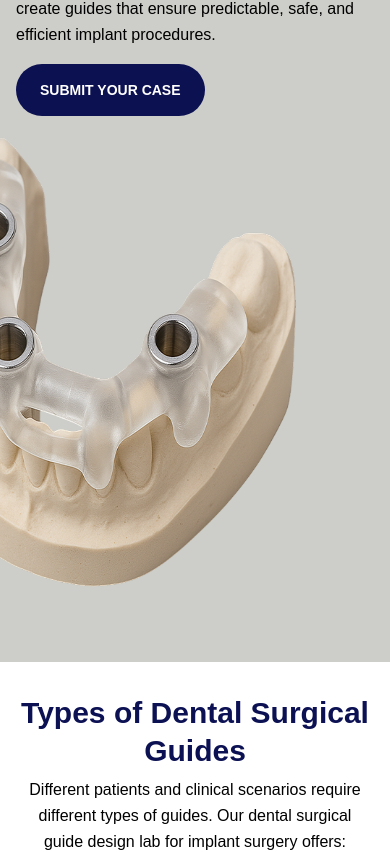
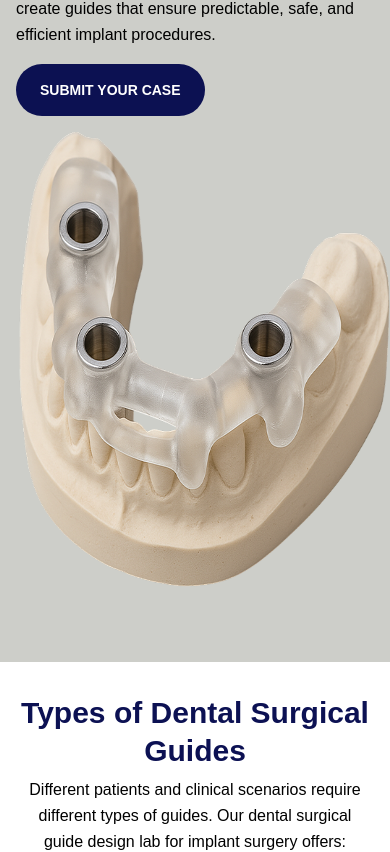
Before and after one commit to SumaraNaseem/dental, a React (Vite) app: page /surgical-guides in a window 390 px wide. Shown: the part 1693-2545 px from the top of the page. Built offline with nearby package versions, Linux system fonts and the light colour scheme; a web font is replaced by a local one.

Commit message:
add files for liv

```diff
--- a/src/pages/SurgicalGuides.jsx
+++ b/src/pages/SurgicalGuides.jsx
@@ -45,7 +45,7 @@ function SurgicalGuides() {
         description="A dental surgical guide is a patient-specific tool designed to guide the placement of dental implants with high precision. By controlling implant angulation, depth, and position, surgical guides reduce risks and improve procedural outcomes. Our dental guide design lab for implant surgery combines advanced planning with expert review to create guides that ensure predictable, safe, and efficient implant procedures."
         image={surgicalimg3}
         imageClass="w-[517px] h-[458px]"
-        rightSpacing="right-20 -translate-x-1/4"
+        rightSpacing="-right-20 lg:-translate-x-1/4"
         imageTopClass="2xl:top-1/2 -translate-y-1/2"
         titleClass="text-3xl md:text-4xl lg:text-[50px] font-bold text-[#0C1153]  !leading-tight max-w-[620px]"
         descriptionClass="text-base md:text-lg lg:text-[20px] font-regular leading-relaxed max-w-[590px] "
@@ -186,13 +186,13 @@ function SurgicalGuides() {
 
         image={Rectangle27}
 
-        imageClass="w-[628px] h-[833px]  "
+        imageClass="w-[628px] h-[420px] sm:h-[833px] lg:w-[628px] lg:h-[833px] xl:w-[728px] xl:h-[833px]  "
 
         sectionClass="bg-[#f8f8f8]  py- px-4 sm:px-6 md:px-8  lg:px-12 xl:px-24 2xl:px-52 2xl:pl-[135px] xl:pl-[70px] font-afacad "
 
         gridClass="grid grid-cols-1 lg:grid-cols-2 gap- items-center  "
 
-        titleClass="lg:text-[50px] text-[20px]max-w-[720px]"
+        titleClass="lg:text-[50px] text-[20px] max-w-[720px]"
 
         descriptionClass="text-[20px] max-w-[590px]"
 
@@ -267,7 +267,7 @@ function SurgicalGuides() {
       <Testimonials />
 
       {/* ========== SECTION 13: FAQ (Faq) ========== */}
-      <Faq
+      <Faq className=""
         faqData={[
           {
             id: 1,
@@ -308,7 +308,7 @@ function SurgicalGuides() {
               "To order a custom dental surgical guide, simply submit your case through our online portal or contact us directly. You'll need to provide digital scans (CBCT and intraoral scans) along with your treatment plan. Our team will review your case, provide a consultation if needed, and guide you through the ordering process.",
           },
         ]}
-        sectionClass="bg-white py-10"
+        sectionClass="bg-white py-10 px-4"
         containerClass="max-w-6xl mx-auto font-afacad"
         titleClass="lg:text-[50px] text-[20px] font-bold text-[#0C1152] uppercase"
         titleContainerClass="text-center mb-12"
```
